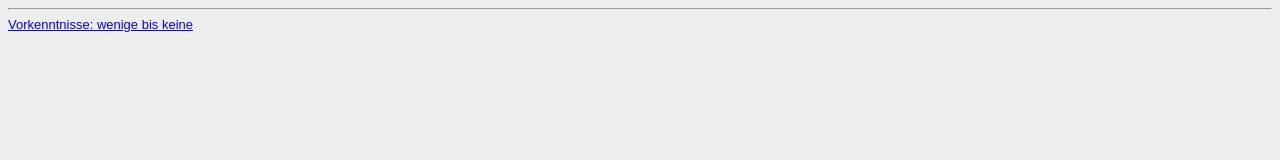
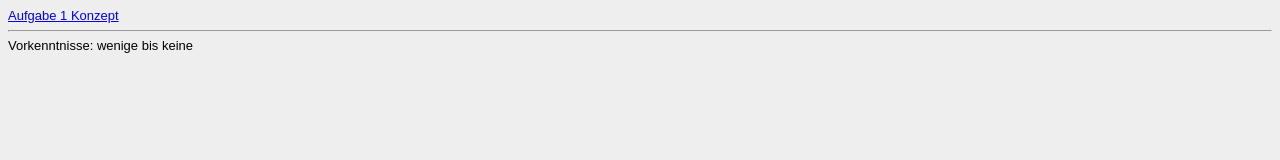
Before and after one commit to JennisGrief/JennisGrief.github.io, a plain HTML site: page Steckbrief/steckbrief.htm in a window 1280 px wide. Drawn offline with Linux system fonts and the light colour scheme.

Commit message:
Update steckbrief.htm

```diff
--- a/Steckbrief/steckbrief.htm
+++ b/Steckbrief/steckbrief.htm
@@ -5,7 +5,7 @@
 <!-- diese Zeile zuvor löschen
 <a href="Datenadresse eintragen" target="_blank">Aufgabe 1a, 1.1.2015</a></br>
 und diese -->
-<a href="http://JennisGrief.github.io/Aufgabe 1/.jpg" taget =" _blank" ><Aufgabe 1 Konzept /a>
+<a href="http://JennisGrief.github.io/Aufgabe 1/.jpg" target="_blank">Aufgabe 1 Konzept </a>
 <!-- Hier bitte die Vorkenntnisse im Bereich Programmierung zu Beginn der Veranstaltung kurz beschreiben! -->
 <hr>
 Vorkenntnisse: wenige bis keine
```
